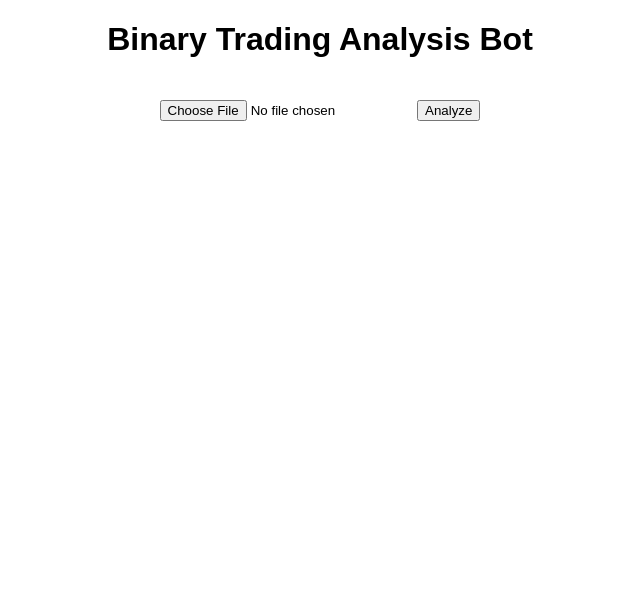
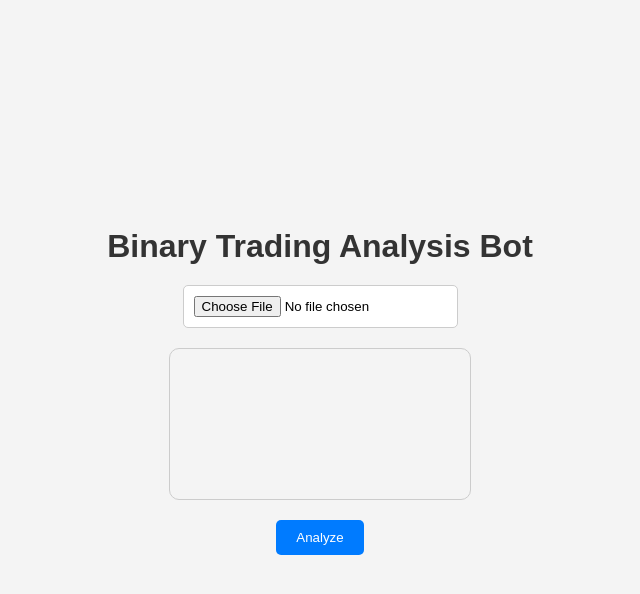
Before and after one commit to kaif367/apk, a plain HTML site: page index.html in a window 1280 px wide. Shown: the whole page, without its empty margins (320-960 px from the left). Drawn offline with Linux system fonts and the light colour scheme.

Commit message:
Adding css

```diff
--- a/index.html
+++ b/index.html
@@ -9,7 +9,7 @@
 <body>
     <h1>Binary Trading Analysis Bot</h1>
     <input type="file" id="upload" accept="image/*">
-    <canvas id="canvas"></canvas>
+    <canvas width="300px" height="auto" id="canvas"></canvas>
     <button id="analyze">Analyze</button>
     <p id="result"></p>
     <script src="script.js"></script>
--- a/styles.css
+++ b/styles.css
@@ -1,12 +1,79 @@
+/* General Styles */
 body {
     font-family: Arial, sans-serif;
-    text-align: center;
+    margin: 0;
+    padding: 0;
+    display: flex;
+    flex-direction: column;
+    align-items: center;
+    justify-content: center;
+    height: 100vh;
+    background-color: #f4f4f4;
 }
 
-#canvas {
-    display: none;
+h1 {
+    color: #333;
+    margin-bottom: 20px;
 }
 
+/* Input Styles */
+input[type="file"] {
+    margin-bottom: 20px;
+    padding: 10px;
+    border: 1px solid #ccc;
+    border-radius: 5px;
+    background-color: #fff;
+}
+
+/* Canvas Styles */
+canvas {
+    width: 300px;
+    height: auto;
+    border: 1px solid #ccc;
+    margin-bottom: 20px;
+    max-width: 100%;
+    height: auto;
+    border-radius: 10px;
+}
+
+/* Button Styles */
 button {
+    padding: 10px 20px;
+    background-color: #007bff;
+    color: #fff;
+    border: none;
+    border-radius: 5px;
+    cursor: pointer;
+    transition: background-color 0.3s ease;
+}
+
+button:hover {
+    background-color: #0056b3;
+}
+
+/* Result Paragraph Styles */
+#result {
     margin-top: 20px;
+    font-size: 18px;
+    color: #333;
 }
+
+/* Responsive Design */
+@media (max-width: 600px) {
+    h1 {
+        font-size: 24px;
+    }
+
+    button {
+        width: 100%;
+        padding: 15px;
+    }
+
+    input[type="file"] {
+        width: 100%;
+    }
+
+    canvas {
+        width: 100%;
+    }
+}
```
